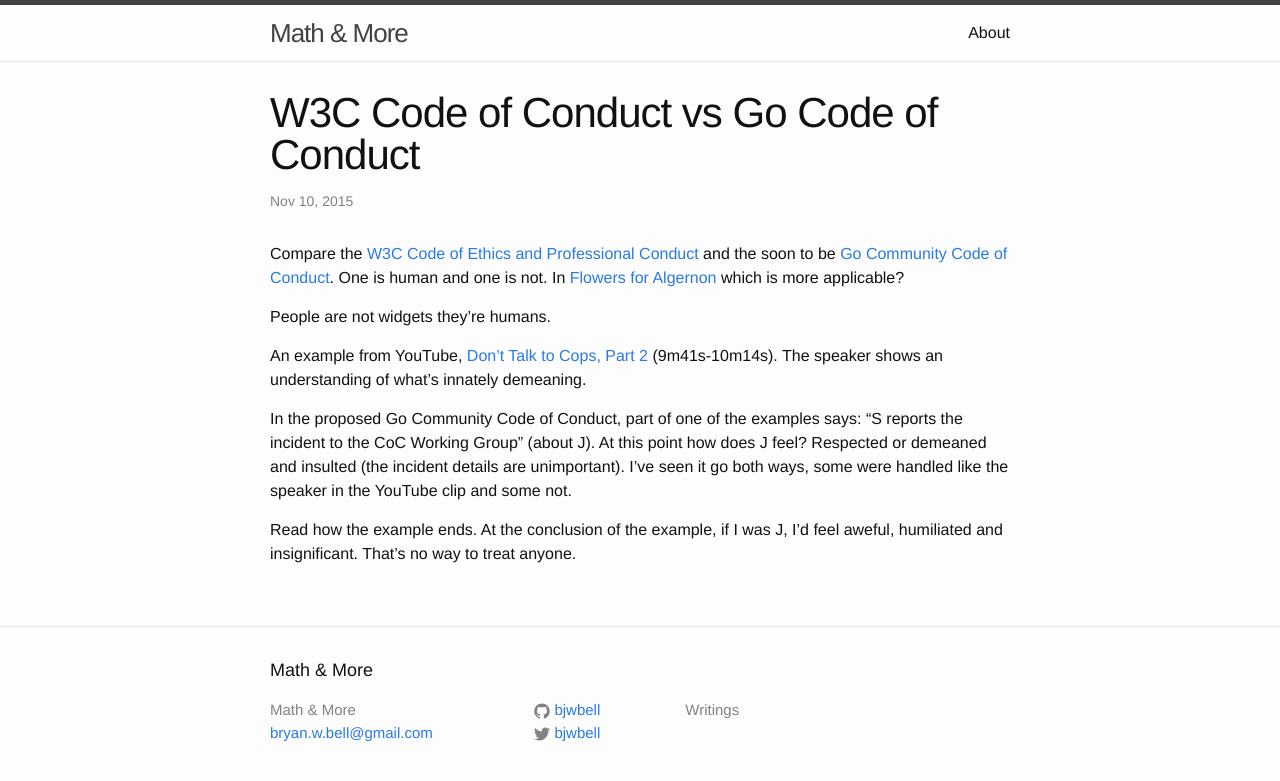
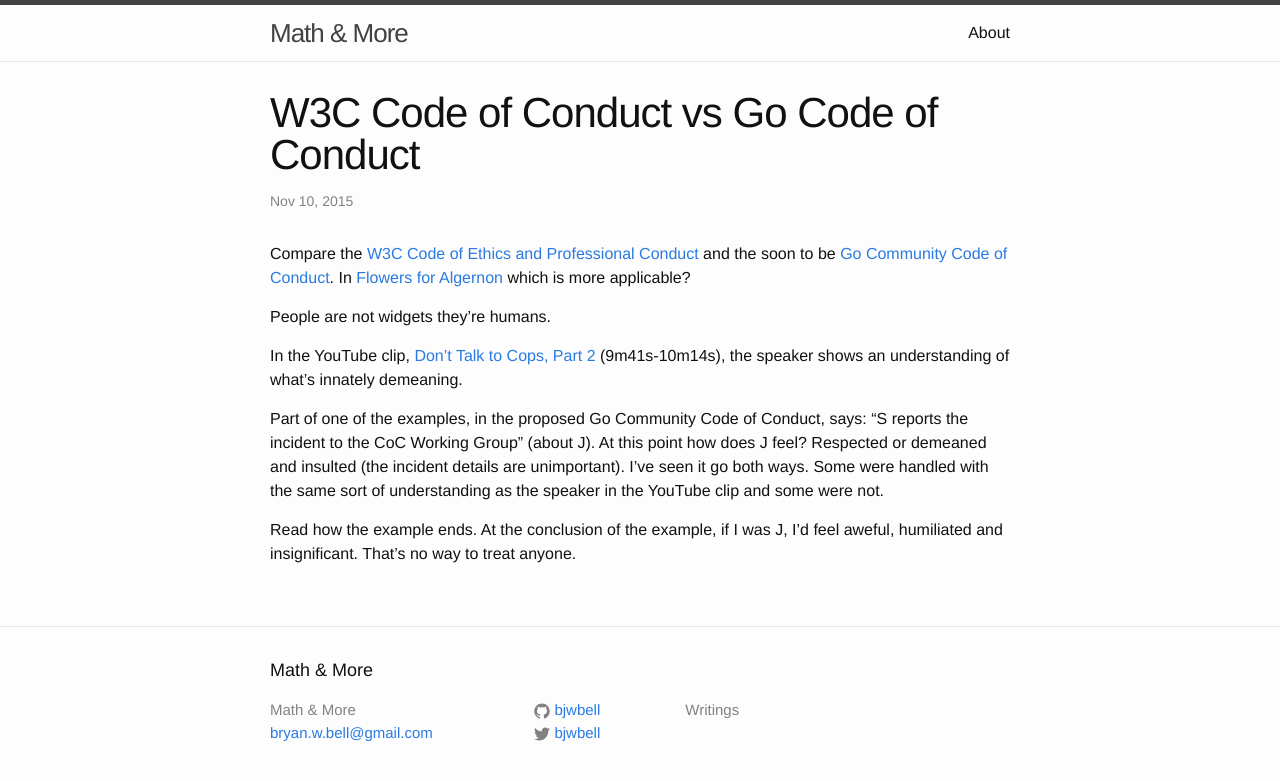
Before and after one commit to bjwbell/bjwbell.github.io, a Jekyll site: the page built from _posts/2015-11-10-w3c-code-of-conduct.md, in a window 1280 px wide. Shown: the top 781 px of the page. Built offline with Jekyll 4.4.1, drawn with Linux system fonts in a browser that asks for light colours; nearby versions of some CDN libraries.

Commit message:
Punctuation fixes and minor wording improvements in CoC post

```diff
--- a/_posts/2015-11-10-w3c-code-of-conduct.md
+++ b/_posts/2015-11-10-w3c-code-of-conduct.md
@@ -4,12 +4,12 @@
 date:   2015-11-10 16:35:00
 categories:
 ---
-Compare the [W3C Code of Ethics and Professional Conduct](http://www.w3.org/Consortium/cepc/) and the soon to be [Go Community Code of Conduct](https://github.com/golang/proposal/blob/master/design/13073-code-of-conduct.md). One is human and one is not. In [Flowers for Algernon](https://en.wikipedia.org/wiki/Flowers_for_Algernon) which is more applicable?
+Compare the [W3C Code of Ethics and Professional Conduct](http://www.w3.org/Consortium/cepc/) and the soon to be [Go Community Code of Conduct](https://github.com/golang/proposal/blob/master/design/13073-code-of-conduct.md). In [Flowers for Algernon](https://en.wikipedia.org/wiki/Flowers_for_Algernon) which is more applicable?
 
 People are not widgets they're humans.
 
-An example from YouTube, [Don't Talk to Cops, Part 2](http://www.youtube.com/watch?v=08fZQWjDVKE&t=9m41s) (9m41s-10m14s). The speaker shows an understanding of what's innately demeaning.
+In the YouTube clip, [Don't Talk to Cops, Part 2](http://www.youtube.com/watch?v=08fZQWjDVKE&t=9m41s) (9m41s-10m14s), the speaker shows an understanding of what's innately demeaning.
 
-In the proposed Go Community Code of Conduct, part of one of the examples says: "S reports the incident to the CoC Working Group" (about J). At this point how does J feel? Respected or demeaned and insulted (the incident details are unimportant). I've seen it go both ways, some were handled like the speaker in the YouTube clip and some not.
+Part of one of the examples, in the proposed Go Community Code of Conduct, says: "S reports the incident to the CoC Working Group" (about J). At this point how does J feel? Respected or demeaned and insulted (the incident details are unimportant). I've seen it go both ways. Some were handled with the same sort of understanding as the speaker in the YouTube clip and some were not.
 
 Read how the example ends. At the conclusion of the example, if I was J, I'd feel aweful,  humiliated and insignificant. That's no way to treat anyone.
```
